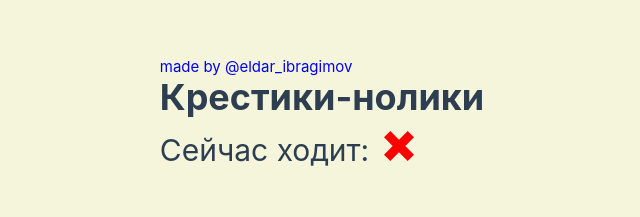
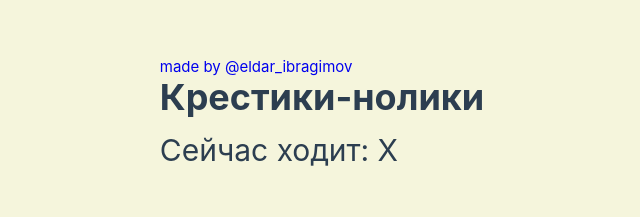
Before and after one commit to ibragimoov/tic-tac-toe, a Vue app: page / in a window 1280 px wide. Shown: the part 122-339 px from the top of the page, without its empty margins (318-958 px from the left). Built offline with nearby package versions, Linux system fonts and the light colour scheme.

Commit message:
add transition to square

```diff
--- a/src/App.vue
+++ b/src/App.vue
@@ -6,51 +6,33 @@ import square from "./components/square/index.vue"
 import cross from './assets/icons/Cross.vue'
 import blox from './assets/icons/blox.vue'
 
-const squares = ref(Array(9).fill(null))
-const isCurrentX = ref(true)
-const winner = ref('')
+import { useTicTacToeStore } from './stores/game'
+
+const store = useTicTacToeStore()
+
+const isCurrentStepX = ref(true)
 
 const move = computed(() => {
   let status: string
-  const winnerr = calculateWinner(squares.value)
-  if (winnerr) {
-    status = "Победил: " + winnerr;
-    winner.value = String(winnerr)
+  const winner: number = store.calculateWinner(store.squares)
+
+  if (winner) {
+    status = "Победил: " + String(winner ? 'Крестик' : 'Нолик');
   } else {
-    status = "Сейчас ходит:"
+    status = "Сейчас ходит: " + String(isCurrentStepX.value ? 'X' : 'O')
   }
   return status
 })
 
 const handleSquareClick = (indexSquare: number) => {
-  const square = squares.value[indexSquare]
-  if (square || calculateWinner(squares.value)) {
+  const square = store.squares[indexSquare]
+  if (square || store.calculateWinner(store.squares)) {
     return
   }
 
-  const currentValue = isCurrentX.value ? 'X' : 'O'
-  squares.value[indexSquare] = currentValue
-  isCurrentX.value = !isCurrentX.value
-}
-
-const calculateWinner = (squares: Array<number>) => {
-  const lines = [
-    [0, 1, 2],
-    [3, 4, 5],
-    [6, 7, 8],
-    [0, 3, 6],
-    [1, 4, 7],
-    [2, 5, 8],
-    [0, 4, 8],
-    [2, 4, 6]
-  ];
-  for (let i = 0; i < lines.length; i++) {
-    const [a, b, c] = lines[i];
-    if (squares[a] && squares[a] === squares[b] && squares[a] === squares[c]) {
-      return squares[a];
-    }
-  }
-  return null;
+  const currentValue = isCurrentStepX.value ? 'X' : 'O'
+  store.updateSquares(indexSquare, currentValue)
+  isCurrentStepX.value = !isCurrentStepX.value
 }
 </script>
 
@@ -61,30 +43,33 @@ const calculateWinner = (squares: Array<number>) => {
       <h1 class="board__title">Крестики-нолики</h1>
       <h3 class="board__move">
         {{ move }}
-        <div v-if="!winner">
-          <cross v-if="isCurrentX" :width="30" :height="30" />
-          <blox v-else :width="30" :height="30" />
-        </div>
       </h3>
+      <button
+        v-if="store.calculateWinner(store.squares)"
+        class="board__restart"
+        @click="() => store.restartGame()"
+      >
+        Перезапустить игру
+      </button>
     </div>
 
     <div class="board__wrapper">
       <div class="board__row">
-        <square :value="squares[0]" @square-change="() => handleSquareClick(0)" />
-        <square :value="squares[1]" @square-change="() => handleSquareClick(1)" />
-        <square :value="squares[2]" @square-change="() => handleSquareClick(2)" />
+        <square :value="store.allSquares[0]" @square-change="() => handleSquareClick(0)" />
+        <square :value="store.allSquares[1]" @square-change="() => handleSquareClick(1)" />
+        <square :value="store.allSquares[2]" @square-change="() => handleSquareClick(2)" />
       </div>
 
       <div class="board__row">
-        <square :value="squares[3]" @square-change="() => handleSquareClick(3)" />
-        <square :value="squares[4]" @square-change="() => handleSquareClick(4)" />
-        <square :value="squares[5]" @square-change="() => handleSquareClick(5)" />
+        <square :value="store.allSquares[3]" @square-change="() => handleSquareClick(3)" />
+        <square :value="store.allSquares[4]" @square-change="() => handleSquareClick(4)" />
+        <square :value="store.allSquares[5]" @square-change="() => handleSquareClick(5)" />
       </div>
 
       <div class="board__row">
-        <square :value="squares[6]" @square-change="() => handleSquareClick(6)" />
-        <square :value="squares[7]" @square-change="() => handleSquareClick(7)" />
-        <square :value="squares[8]" @square-change="() => handleSquareClick(8)" />
+        <square :value="store.allSquares[6]" @square-change="() => handleSquareClick(6)" />
+        <square :value="store.allSquares[7]" @square-change="() => handleSquareClick(7)" />
+        <square :value="store.allSquares[8]" @square-change="() => handleSquareClick(8)" />
       </div>
     </div>
   </div>
--- a/src/assets/board.scss
+++ b/src/assets/board.scss
@@ -31,6 +31,23 @@
     margin-bottom: 10px;
   }
 
+  &__restart {
+    padding: 10px;
+
+    background-color: white;
+
+    border: none;
+    border-radius: 10px;
+
+    cursor: pointer;
+
+    transition: 0.5s all;
+
+    &:hover {
+      background-color: rgb(215, 215, 215);
+      transition: 0.5s all;
+    }
+  }
 }
 
 @media (max-width: 1280px) {
--- a/src/components/square/index.vue
+++ b/src/components/square/index.vue
@@ -5,7 +5,7 @@ import cross from '../../assets/icons/Cross.vue'
 import blox from '../../assets/icons/blox.vue'
 
 defineProps<{
-  value: string
+  value: string | null
 }>()
 
 const emit = defineEmits<{
@@ -19,11 +19,23 @@ const handleClick = () => {
 
 <template>
   <button @click="handleClick" class="square">
-    <cross v-if="value === 'X'" :width="60" :height="60" />
-    <blox v-if="value === 'O'" :width="60" :height="60" />
+    <transition>
+      <cross v-if="value === 'X'" :width="60" :height="60" />
+    </transition>
+    <transition>
+      <blox v-if="value === 'O'" :width="60" :height="60" />
+    </transition>
   </button>
 </template>
 
 <style lang="scss" scoped>
+.v-enter-active,
+.v-leave-active {
+  transition: opacity 0.5s ease;
+}
 
+.v-enter-from,
+.v-leave-to {
+  opacity: 0;
+}
 </style>
--- /dev/null
+++ b/src/stores/game.ts
@@ -0,0 +1,42 @@
+import { ref, computed } from 'vue'
+import { defineStore } from 'pinia'
+
+type SquareValue =  'X' | 'O';
+
+export const useTicTacToeStore = defineStore('tic-tac-toe', () => {
+  const squares = ref<Array<any>>(Array(9).fill(null))
+
+  const allSquares = computed(() => {
+    return squares.value
+  })
+
+  const updateSquares = (indexSquare: number, value: SquareValue): void => {
+    squares.value[indexSquare] = value
+  }
+
+  const restartGame = () => {
+    squares.value = Array(9).fill(null)
+  }
+
+  const calculateWinner = (squares: Array<number>): number | null => {
+    const lines = [
+      [0, 1, 2],
+      [3, 4, 5],
+      [6, 7, 8],
+      [0, 3, 6],
+      [1, 4, 7],
+      [2, 5, 8],
+      [0, 4, 8],
+      [2, 4, 6]
+    ]
+    for (let i = 0; i < lines.length; i++) {
+      const [a, b, c] = lines[i]
+      if (squares[a] && squares[a] === squares[b] && squares[a] === squares[c]) {
+        return squares[a]
+      }
+    }
+    return null
+  }
+
+  return { squares, calculateWinner, allSquares, updateSquares, restartGame }
+})
```
Also changed, not shown: src/stores/counter.ts (deleted, +0 -12 lines).
